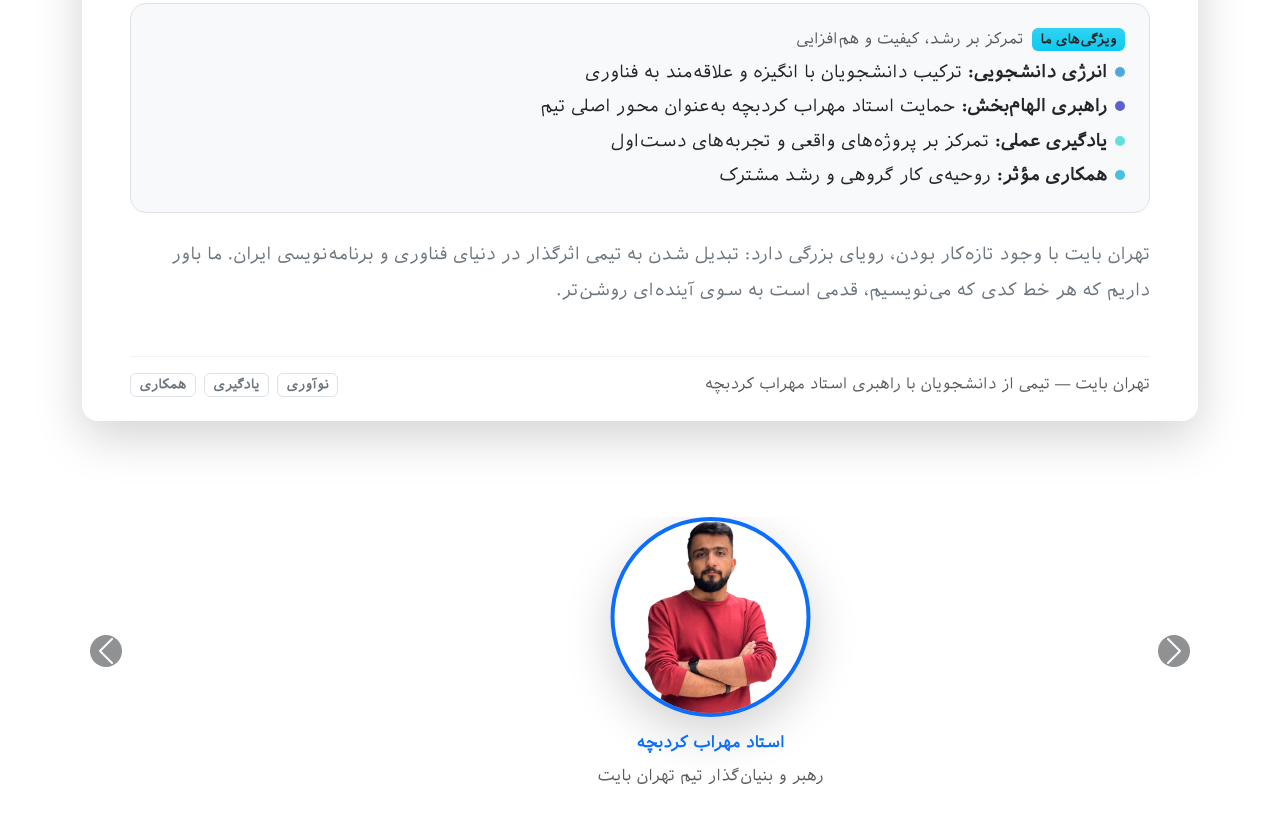
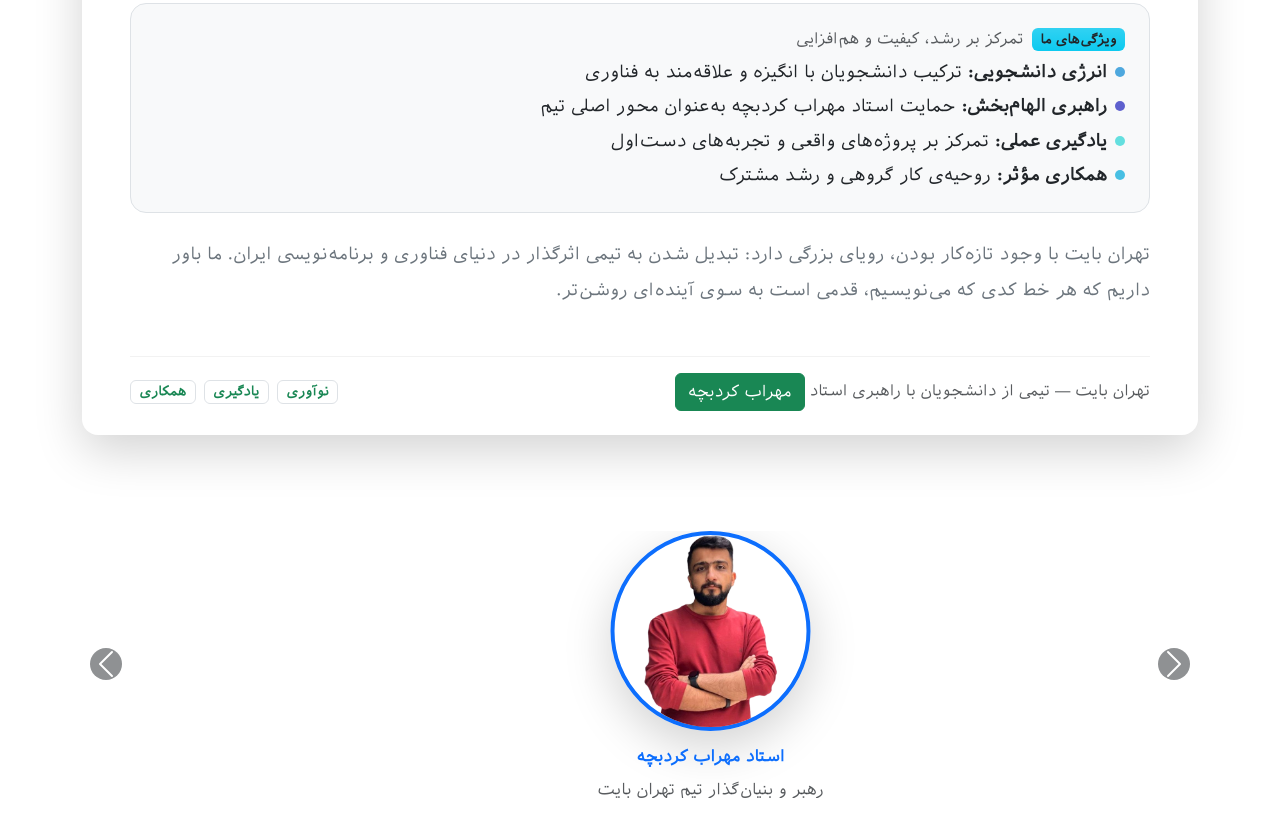
Before and after one commit to Mehrabkb/company, a plain HTML site: page index.html in a window 1280 px wide. Shown: the part 921-1757 px from the top of the page. Drawn offline with Linux system fonts and the light colour scheme.

Commit message:
add mehrabkordbacheh.ir in index file

```diff
--- a/index.html
+++ b/index.html
@@ -174,11 +174,11 @@
 									<hr class="mt-0 mb-3">
 									<div class="d-flex justify-content-between align-items-center">
 										<div class="text-muted small">تهران بایت — تیمی از دانشجویان با راهبری استاد
-											مهراب کردبچه</div>
+											<a href="https://mehrabkordbacheh.ir" class="btn btn-success" target="_blank">مهراب کردبچه</a></div>
 										<div class="d-flex gap-2">
-											<span class="badge bg-outline border text-secondary">نوآوری</span>
-											<span class="badge bg-outline border text-secondary">یادگیری</span>
-											<span class="badge bg-outline border text-secondary">همکاری</span>
+											<span class="badge bg-outline border text-success">نوآوری</span>
+											<span class="badge bg-outline border text-success">یادگیری</span>
+											<span class="badge bg-outline border text-success">همکاری</span>
 										</div>
 									</div>
 								</div>
```
